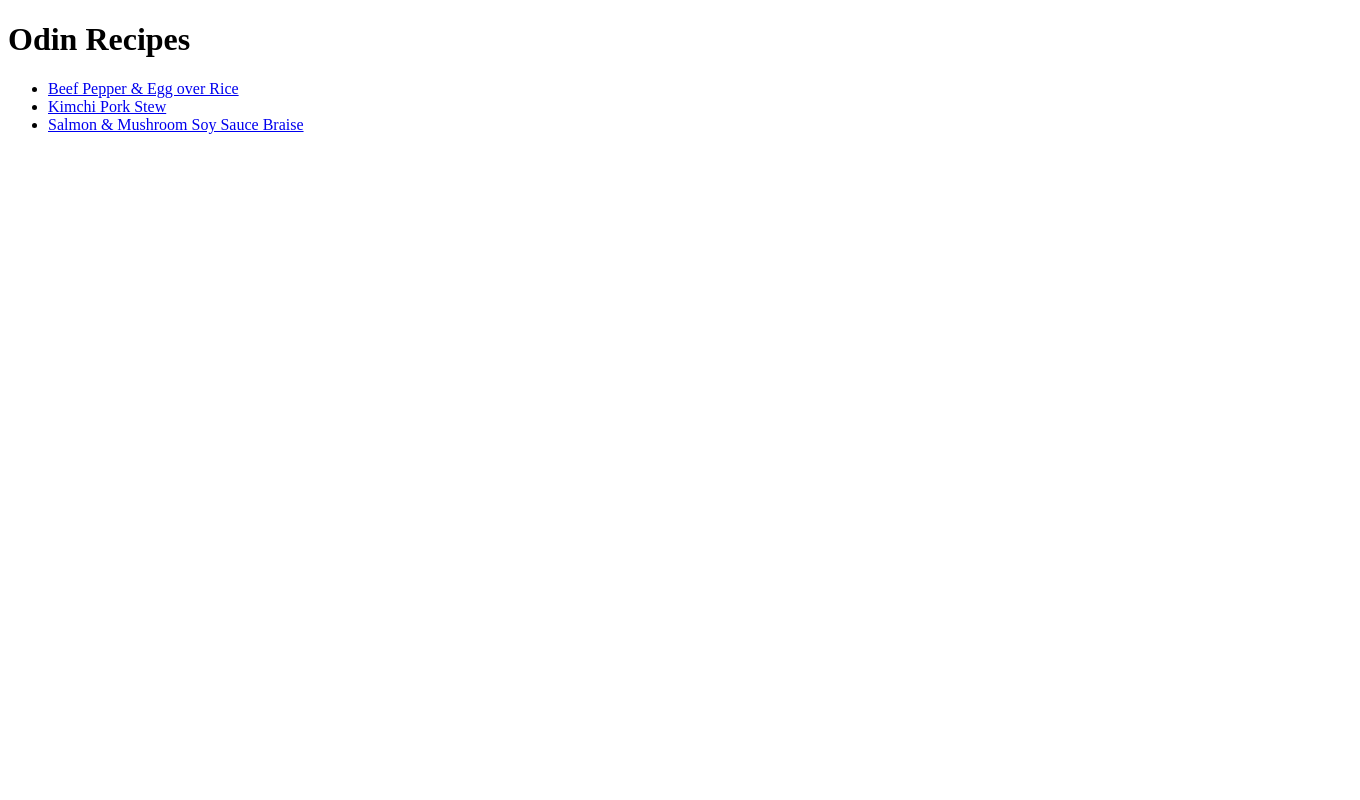
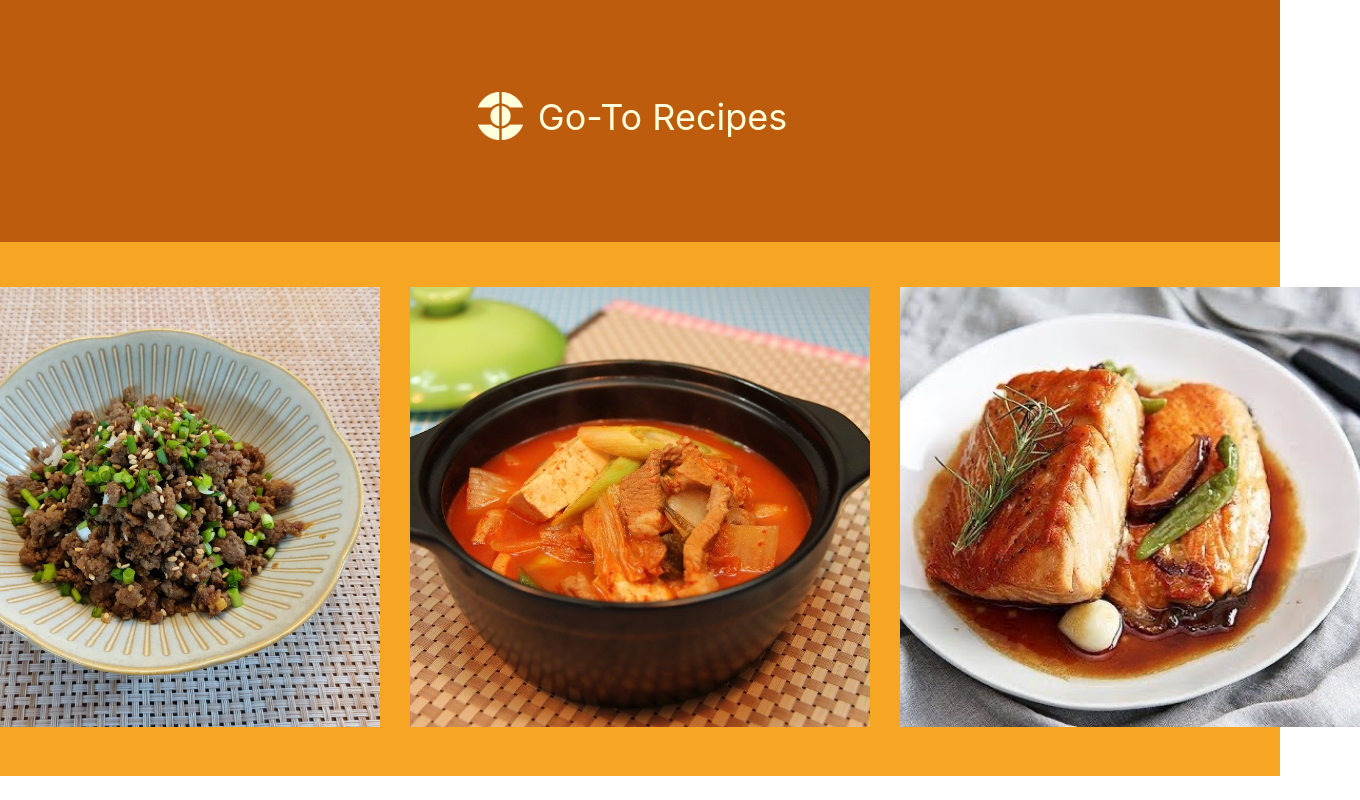
Before and after one commit to franciscotimoh/odin-recipes, a plain HTML site: page index.html in a window 1280 px wide. Shown: the whole page, 1360 px wide, since content can reach past the window. Drawn offline with Linux system fonts and the light colour scheme.

Commit message:
Modify website structure and add style via CSS
Added a logo as a home button and used flexbox to horizontally
list out three different recipes. Added stylesheet accordingly.
All rights for images used go to their respective owners.

```diff
--- a/index.html
+++ b/index.html
@@ -3,14 +3,27 @@
     <head>
         <meta charset="UTF-8">
         <title>Project: Recipes</title>
+        <link rel="stylesheet" href="styles.css">
     </head>
 
     <body>
-        <h1>Odin Recipes</h1>
-        <ul>
-            <li><a href="./recipes/beef-pepper-bowl.html">Beef Pepper & Egg over Rice</a></li>
-            <li><a href="./recipes/kimchi-pork-stew.html">Kimchi Pork Stew</a></li>
-            <li><a href="./recipes/salmon-braise.html">Salmon & Mushroom Soy Sauce Braise</a></li>
-        </ul>
+        <div class="header">
+            <div class="logo">
+                <a href="./index.html"><img src="./images/fremen.png" width="45" height="48" alt="logo-image"></a>
+                <span class="logo-text">Go-To Recipes</span>
+            </div>
+        </div>
+
+        <div class="recipe-list">
+            <div class="recipe">
+                <a href="./recipes/beef-pepper-bowl.html"><img class="recipe-img" src="./images/beef-pepper.jpg" alt="Beef Pepper & Egg over Rice"></a>
+            </div>
+            <div class="recipe">
+                <a href="./recipes/kimchi-pork-stew.html"><img class="recipe-img" src="./images/kimchi-jjigae.jpg" alt="Kimchi Pork Stew"></a>
+            </div>
+            <div class="recipe">
+                <a href="./recipes/salmon-braise.html"><img class="recipe-img" src="./images/salmon-braise.jpg" alt="Salmon & Mushroom Soy Sauce Braise"></a>
+            </div>
+        </div>
     </body>
 </html>
--- /dev/null
+++ b/styles.css
@@ -0,0 +1,47 @@
+/*
+index.html
+*/
+
+html, body {
+    padding: 0;
+    margin: 0;
+}
+
+.header {
+    background-color: #BC5C0C;
+    color: #FFFFDC;
+    padding: 60px;
+}
+
+.logo {
+    font-size: 36px;
+    font-family: Inter, system-ui, "Segoe UI", Roboto, Helvetica, Arial, sans-serif, "Apple Color Emoji", "Segoe UI Emoji", "Segoe UI Symbol";
+    display: flex;
+    align-items: center;
+    justify-content: center;
+    padding: 20px;
+}
+
+.logo-text {
+    padding: 15px;
+    padding-bottom: 22.5px;
+}
+
+.recipe-list {
+    background-color: #F7A624;
+    display: flex;
+    flex-direction: row;
+    justify-content: center;
+    gap: 30px;
+    padding: 45px;
+}
+
+.recipe-img {
+    width: 460px;
+    height: 440px;
+    object-fit: cover;
+}
+
+/*
+beef-pepper-bowl.html
+*/
```
Also changed, not shown: images/beef-pepper.jpg (added), images/fremen.png (added), images/kimchi-jjigae.jpg (added), images/salmon-braise.jpg (added), 1 other file.
